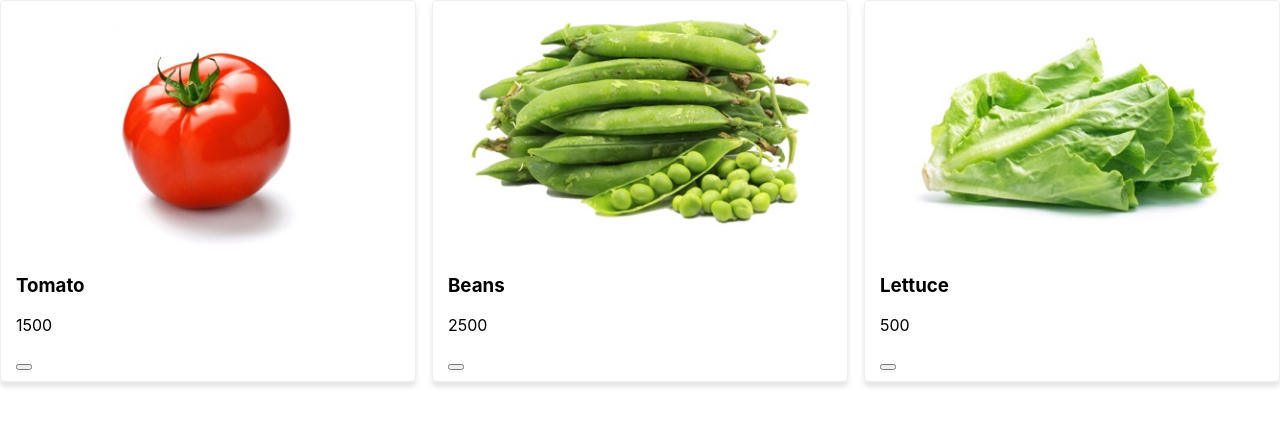
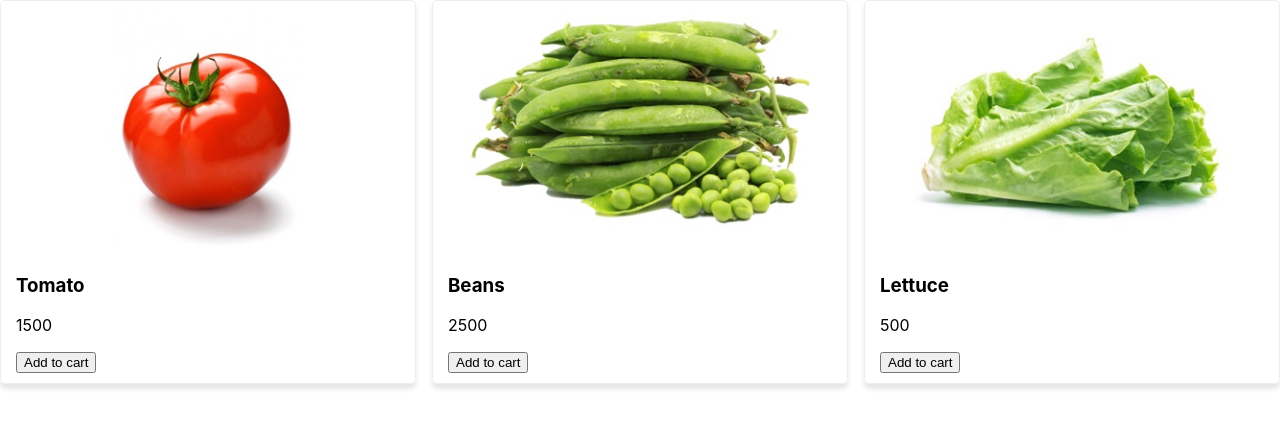
Before and after one commit to oscardelalanza/solid-invention, a React (Create React App) app: page / in a window 1280 px wide. Shown: the top 428 px of the page. Built offline with nearby package versions, Linux system fonts and the light colour scheme.

Commit message:
passing props

```diff
--- a/src/components/Button.tsx
+++ b/src/components/Button.tsx
@@ -6,7 +6,7 @@ interface ButtonProps {
 class Button extends Component<ButtonProps, {}> {
   render() {
     return (
-      <button />
+      <button {...this.props} />
     )
   }
 }
```
